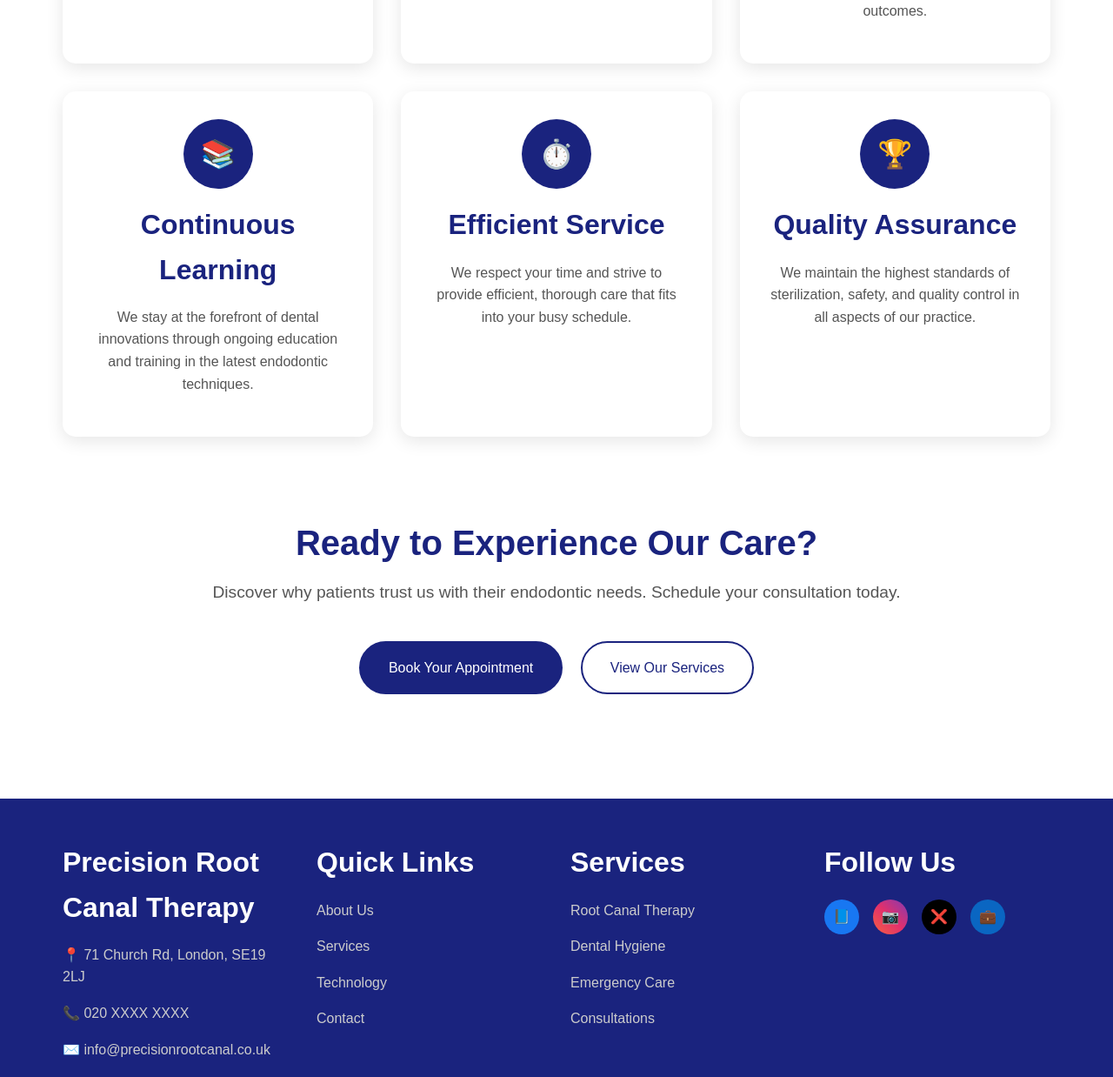
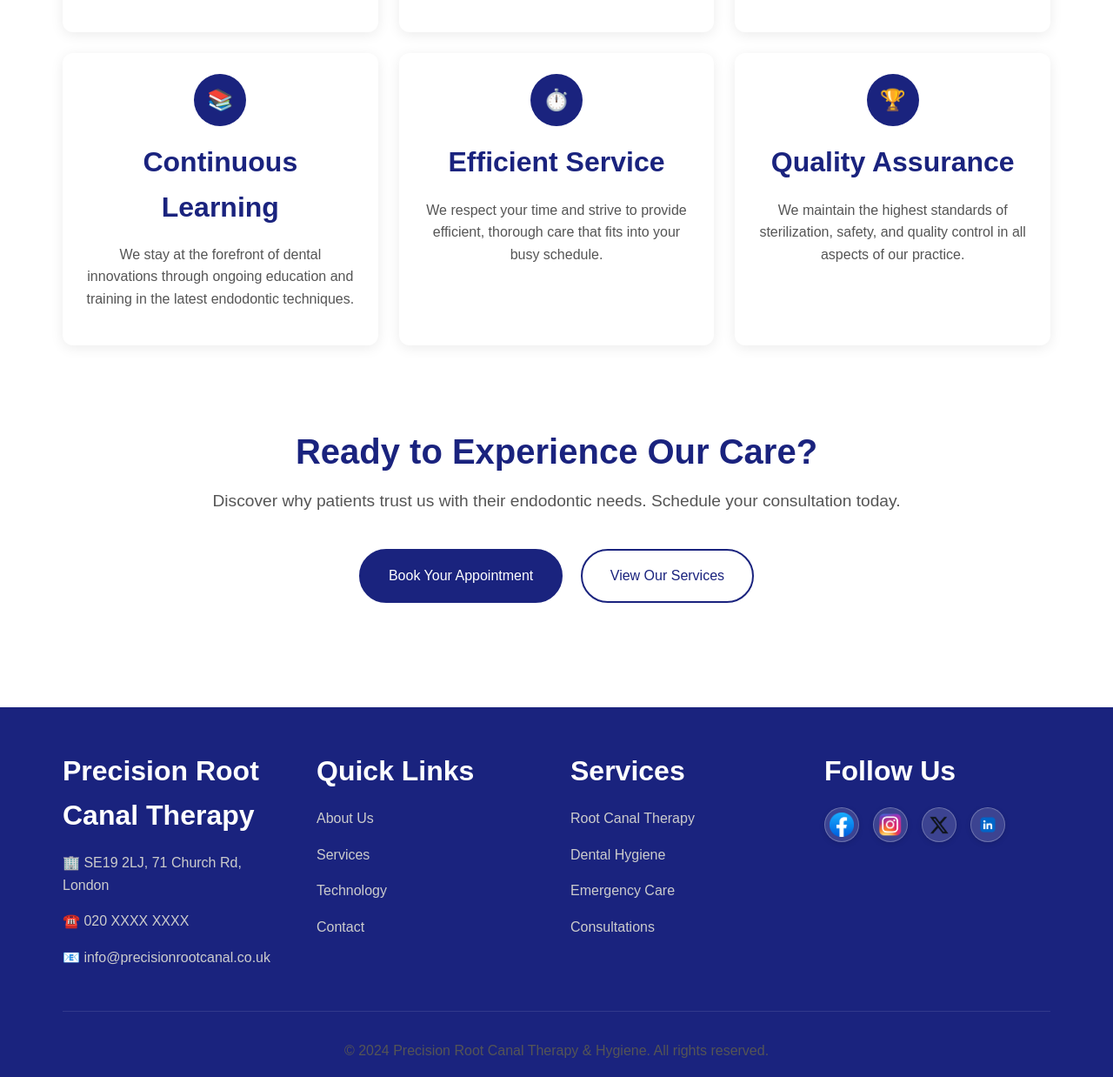
Before and after one commit to MohanPrasathSece/Dental_London, a plain HTML site: page about.html in a window 1280 px wide. Shown: the part 2028-3266 px from the top of the page at 87% size. Drawn offline with Linux system fonts and the light colour scheme.

Commit message:
home section logo added

```diff
--- a/about.html
+++ b/about.html
@@ -129,9 +129,9 @@
             <div class="footer-content">
                 <div class="footer-section">
                     <h3>Precision Root Canal Therapy</h3>
-                    <p>📍 71 Church Rd, London, SE19 2LJ</p>
-                    <p>📞 020 XXXX XXXX</p>
-                    <p>✉️ info@precisionrootcanal.co.uk</p>
+                    <p>🏢 SE19 2LJ, 71 Church Rd, London</p>
+                    <p>☎️ 020 XXXX XXXX</p>
+                    <p>📧 info@precisionrootcanal.co.uk</p>
                 </div>
 
                 <div class="footer-section">
@@ -144,19 +144,27 @@
 
                 <div class="footer-section">
                     <h3>Services</h3>
-                    <p>Root Canal Therapy</p>
-                    <p>Dental Hygiene</p>
-                    <p>Emergency Care</p>
-                    <p>Consultations</p>
+                    <p><a href="services.html#root-canal">Root Canal Therapy</a></p>
+                    <p><a href="services.html#dental-hygiene">Dental Hygiene</a></p>
+                    <p><a href="services.html#emergency">Emergency Care</a></p>
+                    <p><a href="services.html#consultation">Consultations</a></p>
                 </div>
 
                 <div class="footer-section">
                     <h3>Follow Us</h3>
                     <div class="social-links">
-                        <a href="#" title="Facebook">📘</a>
-                        <a href="#" title="Instagram">📷</a>
-                        <a href="#" title="X">❌</a>
-                        <a href="#" title="LinkedIn">💼</a>
+                        <a href="#" title="Facebook" class="use-image">
+                            <img src="images/facebook-logo.png" alt="Facebook logo" />
+                        </a>
+                        <a href="#" title="Instagram" class="use-image">
+                            <img src="images/ig.png" alt="Instagram logo" />
+                        </a>
+                        <a href="#" title="X" class="use-image">
+                            <img src="images/x%20png.png" alt="X logo" />
+                        </a>
+                        <a href="#" title="LinkedIn" class="use-image">
+                            <img src="images/linkedin.png" alt="LinkedIn logo" />
+                        </a>
                     </div>
                 </div>
             </div>
--- a/styles.css
+++ b/styles.css
@@ -5,6 +5,11 @@
     margin: 0;
     padding: 0;
     box-sizing: border-box;
+}
+
+/* Smooth scrolling for in-page anchor navigation */
+html {
+    scroll-behavior: smooth;
 }
 
 html {
@@ -346,16 +351,16 @@ nav {
 /* Service Cards */
 .services-grid {
     display: grid;
-    grid-template-columns: repeat(auto-fit, minmax(300px, 1fr));
-    gap: 2rem;
-    margin-top: 3rem;
+    grid-template-columns: repeat(auto-fit, minmax(280px, 1fr));
+    gap: 1.5rem;
+    margin-top: 2.5rem;
 }
 
 .service-card {
     background: white;
-    padding: 2rem;
-    border-radius: 15px;
-    box-shadow: 0 5px 20px rgba(0, 0, 0, 0.1);
+    padding: 1.5rem;
+    border-radius: 12px;
+    box-shadow: 0 3px 15px rgba(0, 0, 0, 0.08);
     transition: all 0.3s ease;
     text-align: center;
 }
@@ -366,8 +371,8 @@ nav {
 }
 
 .service-icon {
-    width: 80px;
-    height: 80px;
+    width: 60px;
+    height: 60px;
     background: #1a237e;
     border-radius: 50%;
     margin: 0 auto 1rem;
@@ -375,7 +380,7 @@ nav {
     align-items: center;
     justify-content: center;
     color: white;
-    font-size: 2rem;
+    font-size: 1.5rem;
 }
 
 /* Technology Grid */
@@ -670,6 +675,24 @@ footer {
     box-shadow: 0 5px 15px rgba(0, 0, 0, 0.3);
 }
 
+/* Homepage-only: image-based social icons */
+.social-links a.use-image {
+    background: rgba(255, 255, 255, 0.15) !important; /* subtle backdrop */
+    box-shadow: 0 2px 6px rgba(0,0,0,0.12);
+    border: 1px solid rgba(255,255,255,0.25);
+}
+.social-links a.use-image:hover {
+    background: rgba(255, 255, 255, 0.25) !important;
+    box-shadow: 0 4px 10px rgba(0,0,0,0.18);
+    transform: translateY(-2px) scale(1.05);
+}
+.social-links a.use-image img {
+    width: 28px;
+    height: 28px;
+    object-fit: contain;
+    display: block;
+}
+
 .footer-bottom {
     text-align: center;
     padding-top: 2rem;
```
Also changed, not shown: contact.html (+11 -12 lines), gallery.html (+7 -8 lines), index.html (+20 -12 lines), services.html (+13 -14 lines), technology.html (+7 -8 lines), images/facebook-logo.png (added), images/ig.png (added), images/linkedin.png (added), images/x png.png (added).
